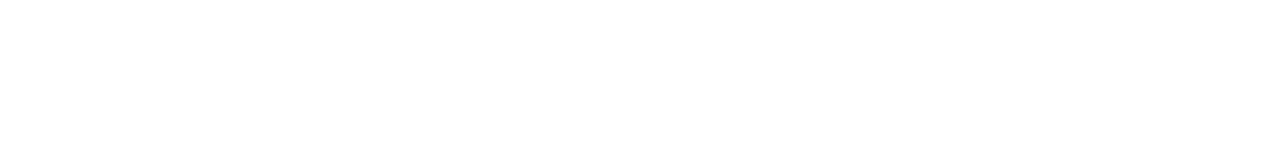
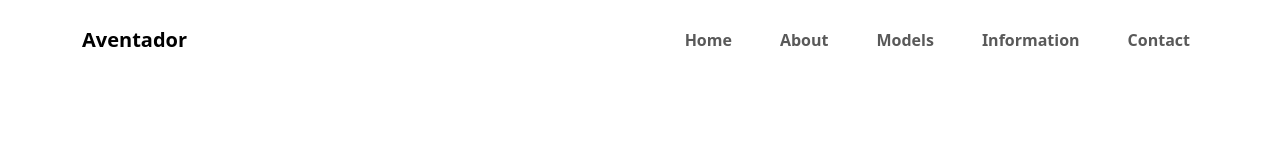
Before and after one commit to NDTC-Mangansakan/Bootstrap-Projects, a plain HTML site: page project1/index.html in a window 1280 px wide. Shown: the top 160 px of the page. Drawn offline with nearby package versions, Linux system fonts and the light colour scheme.

Commit message:
Added Navbar

```diff
--- a/project1/index.html
+++ b/project1/index.html
@@ -1,13 +1,68 @@
 <html lang="en">
+
     <head>
         <meta charset="UTF-8">
         <meta name="viewport" content="width=device-width, initial-scale=1.0">
-    <link href="https://cdn.jsdelivr.net/npm/bootstrap@5.3.3/dist/css/bootstrap.min.css" rel="stylesheet" integrity="sha384-QWTKZyjpPEjISv5WaRU9OFeRpok6YctnYmDr5pNlyT2bRjXh0JMhjY6hW+ALEwIH" crossorigin="anonymous">
+        <link href="https://cdn.jsdelivr.net/npm/bootstrap@5.3.3/dist/css/bootstrap.min.css" rel="stylesheet"
+            integrity="sha384-QWTKZyjpPEjISv5WaRU9OFeRpok6YctnYmDr5pNlyT2bRjXh0JMhjY6hW+ALEwIH" crossorigin="anonymous">
         <title>Project1</title>
+
+        <style>
+            html {
+                scroll-padding-top: 10vh;
+            }
+
+            section {
+                min-height: 90vh;
+            }
+
+            /*nav section*/
+            .nav-css{
+                height: 10vh;
+            }
+        </style>
     </head>
+
     <body>
 
+        <nav class="navbar navbar-expand-lg fixed-top nav-css">
+            <div class="container">
+                <a class="navbar-brand fw-bold" href="#">Aventador</a>
+                <button class="navbar-toggler" type="button" data-bs-toggle="collapse" data-bs-target="#navbarNav"
+                    aria-controls="navbarNav" aria-expanded="false" aria-label="Toggle navigation">
+                    <span class="navbar-toggler-icon"></span>
+                </button>
+                <div class="collapse navbar-collapse justify-content-end" id="navbarNav">
+                    <ul class="navbar-nav">
+                        <li class="nav-item me-lg-3">
+                            <a class="nav-link fw-bold" href="#home">Home</a>
+                        </li>
+                        <li class="nav-item mx-lg-3">
+                            <a class="nav-link fw-bold" href="#about">About</a>
+                        </li>
+                        <li class="nav-item mx-lg-3">
+                            <a class="nav-link fw-bold" href="#models">Models</a>
+                        </li>
+                        <li class="nav-item mx-lg-3">
+                            <a class="nav-link fw-bold" href="#information">Information</a>
+                        </li>
+                        <li class="nav-item ms-lg-3">
+                            <a class="nav-link fw-bold" href="#contact">Contact</a>
+                        </li>
+                    </ul>
+                </div>
+            </div>
+        </nav>
 
-    <script src="https://cdn.jsdelivr.net/npm/bootstrap@5.3.3/dist/js/bootstrap.bundle.min.js" integrity="sha384-YvpcrYf0tY3lHB60NNkmXc5s9fDVZLESaAA55NDzOxhy9GkcIdslK1eN7N6jIeHz" crossorigin="anonymous"></script>
+        <section class="" id="home"></section>
+        <section class="" id="about"></section>
+        <section class="" id="models"></section>
+        <section class="" id="information"></section>
+        <section class="" id="contact"></section>
+
+        <script src="https://cdn.jsdelivr.net/npm/bootstrap@5.3.3/dist/js/bootstrap.bundle.min.js"
+            integrity="sha384-YvpcrYf0tY3lHB60NNkmXc5s9fDVZLESaAA55NDzOxhy9GkcIdslK1eN7N6jIeHz"
+            crossorigin="anonymous"></script>
     </body>
+
 </html>
```
Lines whose indentation alone changed are shown as unchanged.
